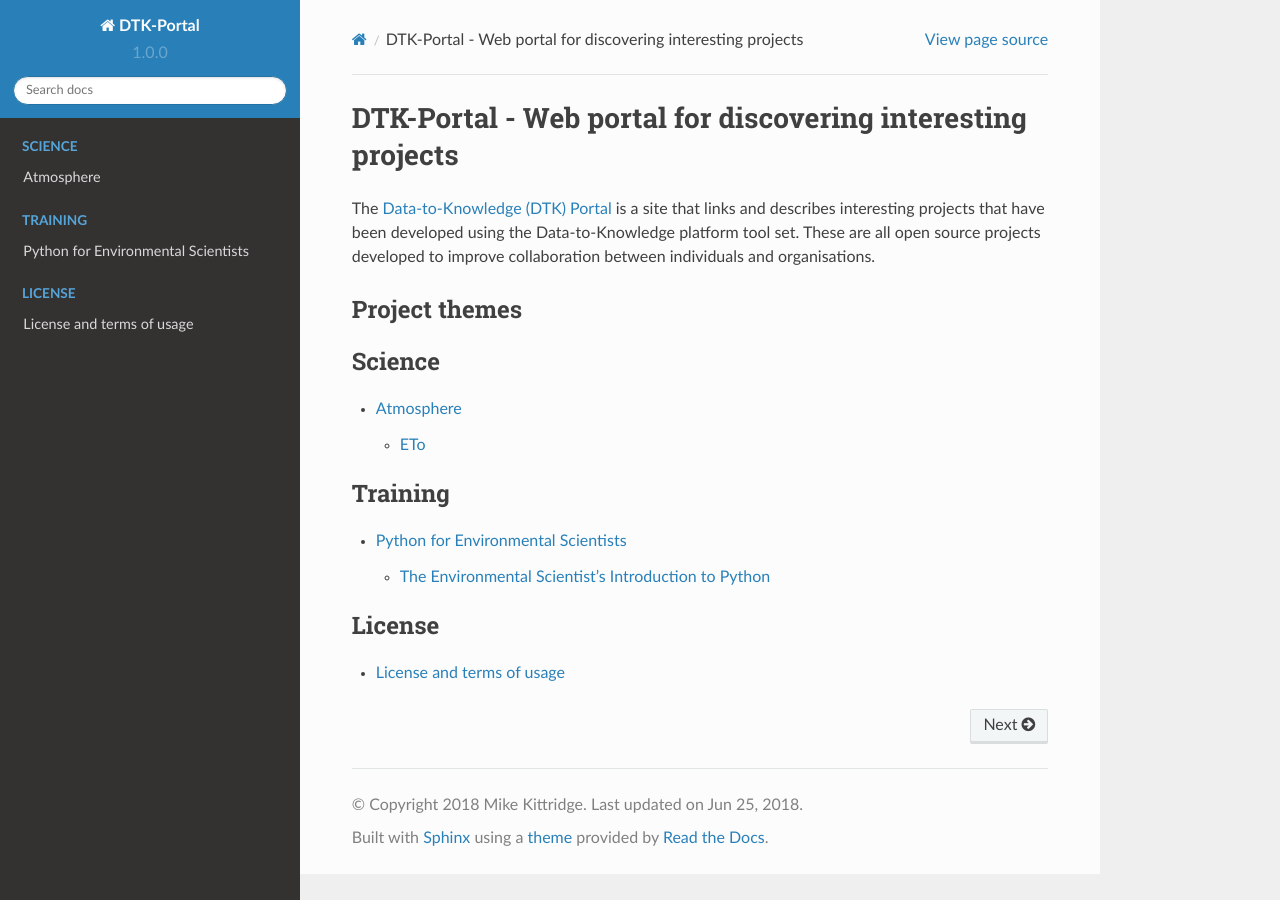
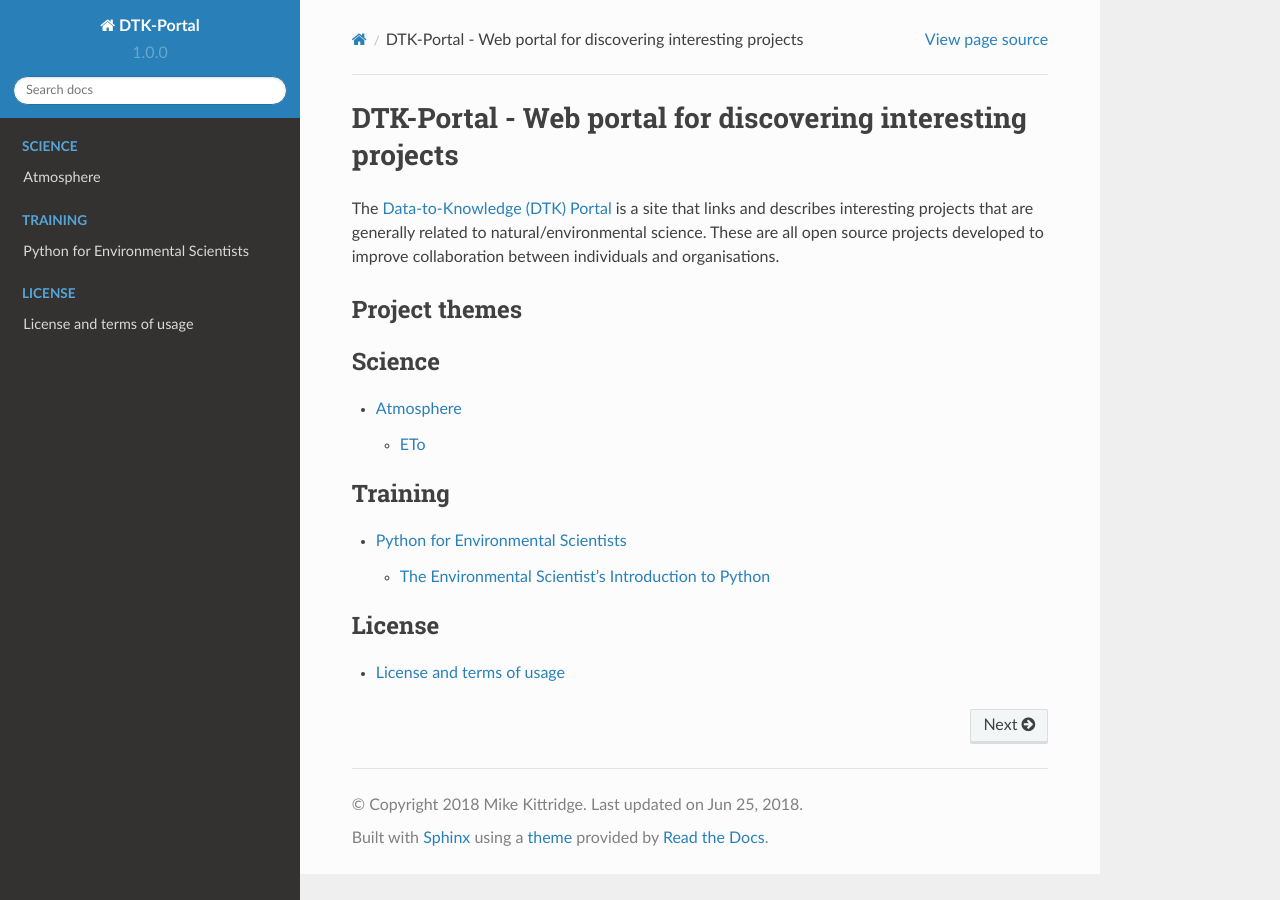
Before and after one commit to Data-to-Knowledge/DTK-Portal, a Sphinx documentation site: the page built from sphinx/source/index.rst, in a window 1280 px wide. Built offline with Sphinx 7.4.7 and the Read the Docs theme 2.0.0, drawn with Linux system fonts in a browser that asks for light colours.

Commit message:
Update index.rst

```diff
--- a/sphinx/source/index.rst
+++ b/sphinx/source/index.rst
@@ -1,7 +1,7 @@
 DTK-Portal - Web portal for discovering interesting projects
 ===================================================================
 
-The `Data-to-Knowledge (DTK) Portal <https://dtk-portal.readthedocs.io>`_ is a site that links and describes interesting projects that have been developed using the Data-to-Knowledge platform tool set. These are all open source projects developed to improve collaboration between individuals and organisations.
+The `Data-to-Knowledge (DTK) Portal <https://dtk-portal.readthedocs.io>`_ is a site that links and describes interesting projects that are generally related to natural/environmental science. These are all open source projects developed to improve collaboration between individuals and organisations.
 
 Project themes
 --------------
```
